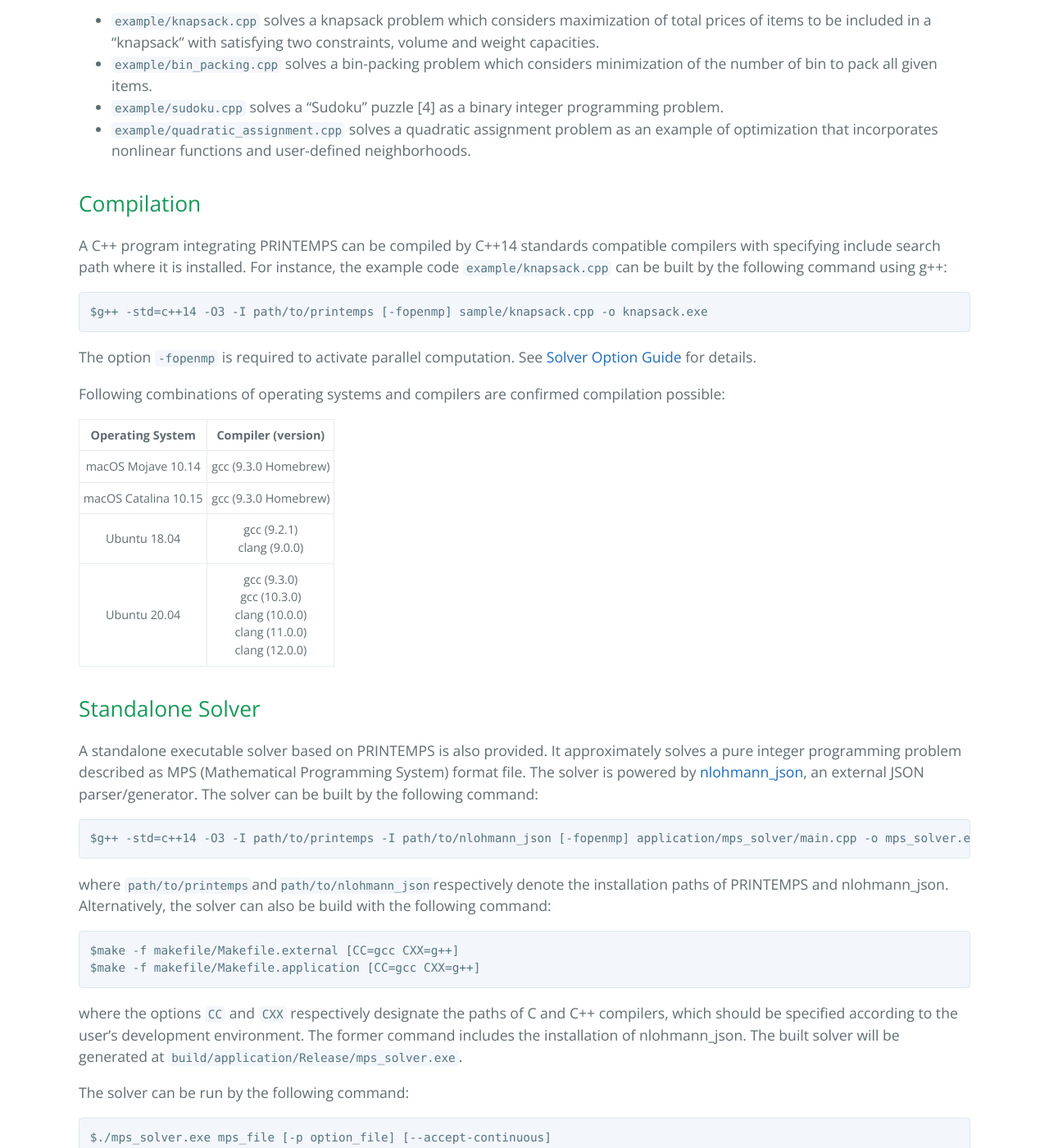
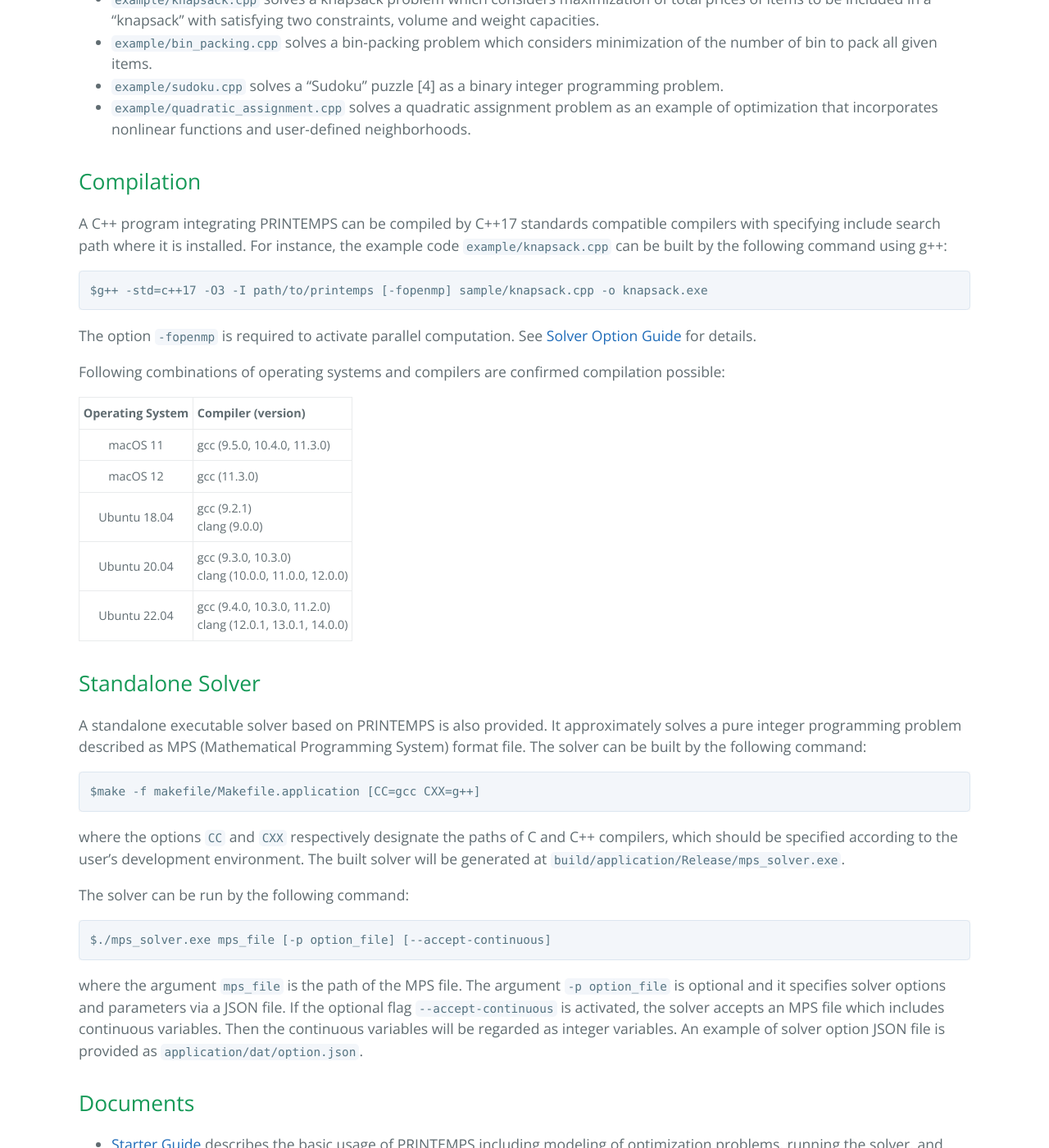
Before and after one commit to snowberryfield/printemps, a Jekyll site: the page built from index.md, in a window 1280 px wide and 1400 px high, scrolled down 2965 px. Shown: the whole window at 82% size. Built offline with Jekyll 4.4.1, drawn with Linux system fonts in a browser that asks for light colours; the repository's description, which GitHub fills in, is left out; some of the changed text lies outside the part shown.

Commit message:
Update index.md for v2.0.0.

````diff
--- a/index.md
+++ b/index.md
@@ -19,9 +19,8 @@
 ## News
 |     Date      | Update                                                                                            |
 |:-------------:|:--------------------------------------------------------------------------------------------------|
-| Apr. 21, 2022 | New benchmark results were added.                                                                 |
-| Apr. 21, 2022 | [Solver Option Guide](./contents/solver_option_guide.md) was updated.                             |
-| Apr. 21, 2022 | [PRINTEMPS v1.7.0](https://github.com/snowberryfield/printemps/releases/tag/v1.7.0) was released. |
+| Apr. 30, 2022 | [Solver Option Guide](./contents/solver_option_guide.md) was updated.                             |
+| Apr. 30, 2022 | [PRINTEMPS v2.0.0](https://github.com/snowberryfield/printemps/releases/tag/v2.0.0) was released. |
 
 ## Algorithm
 PRINTEMPS can compute approximate solutions for __linear and nonlinear integer optimization problems__. It employs __Tabu Search__ [1], a metaheuristics technique, to solve problems. In solving, it replaces constraints with penalty functions which return violations to the corresponding constraints, and the penalty functions multiplied by positive penalty coefficients are added to the objective function. The penalty coefficients are updated iteratively and automatically in a method similar (not exact same) to the one proposed in paper [2].
@@ -86,35 +85,30 @@
 - [`example/quadratic_assignment.cpp`](https://github.com/snowberryfield/printemps/tree/master/example/quadratic_assignment.cpp) solves a quadratic assignment problem as an example of optimization that incorporates nonlinear functions and user-defined neighborhoods.
 
 ## Compilation
-A C++ program integrating PRINTEMPS can be compiled by C++14 standards compatible compilers with specifying include search path where it is installed. For instance, the example code [`example/knapsack.cpp`](https://github.com/snowberryfield/printemps/tree/master/example/knapsack.cpp) can be built by the following command using g++:
+A C++ program integrating PRINTEMPS can be compiled by C++17 standards compatible compilers with specifying include search path where it is installed. For instance, the example code [`example/knapsack.cpp`](https://github.com/snowberryfield/printemps/tree/master/example/knapsack.cpp) can be built by the following command using g++:
 ```
-$g++ -std=c++14 -O3 -I path/to/printemps [-fopenmp] sample/knapsack.cpp -o knapsack.exe
+$g++ -std=c++17 -O3 -I path/to/printemps [-fopenmp] sample/knapsack.cpp -o knapsack.exe
 ```
 
 The option `-fopenmp` is required to activate parallel computation. See [Solver Option Guide](./contents/solver_option_guide.md) for details.
 
 Following combinations of operating systems and compilers are confirmed compilation possible:
 
-|   Operating System   |                                       Compiler (version)                                        |
-|:--------------------:|:-----------------------------------------------------------------------------------------------:|
-|  macOS Mojave 10.14  |                                      gcc (9.3.0 Homebrew)                                       |
-| macOS Catalina 10.15 |                                      gcc (9.3.0 Homebrew)                                       |
-|     Ubuntu 18.04     |                                gcc (9.2.1) <br /> clang (9.0.0)                                 |
-|     Ubuntu 20.04     | gcc (9.3.0) <br /> gcc (10.3.0) <br /> clang (10.0.0)<br /> clang (11.0.0)<br /> clang (12.0.0) |
+| Operating System | Compiler (version)                                                |
+|:----------------:|:------------------------------------------------------------------|
+|     macOS 11     | gcc (9.5.0, 10.4.0, 11.3.0)                                       |
+|     macOS 12     | gcc (11.3.0)                                                      |
+|   Ubuntu 18.04   | gcc (9.2.1) <br /> clang (9.0.0)                                  |
+|   Ubuntu 20.04   | gcc (9.3.0, 10.3.0) <br /> clang (10.0.0, 11.0.0, 12.0.0)         |
+|   Ubuntu 22.04   | gcc (9.4.0, 10.3.0, 11.2.0) <br /> clang (12.0.1, 13.0.1, 14.0.0) |
 
 
 ## Standalone Solver
-A standalone executable solver based on PRINTEMPS is also provided. It approximately solves a pure integer programming problem described as MPS (Mathematical Programming System) format file. The solver is powered by [nlohmann_json](https://github.com/nlohmann/json), an external JSON parser/generator.
-The solver can be built by the following command:
+A standalone executable solver based on PRINTEMPS is also provided. It approximately solves a pure integer programming problem described as MPS (Mathematical Programming System) format file. The solver can be built by the following command:
 ```
-$g++ -std=c++14 -O3 -I path/to/printemps -I path/to/nlohmann_json [-fopenmp] application/mps_solver/main.cpp -o mps_solver.exe
-```
-where `path/to/printemps`and`path/to/nlohmann_json`respectively denote the installation paths of PRINTEMPS and nlohmann_json. Alternatively, the solver can also be build with the following command:
-```
-$make -f makefile/Makefile.external [CC=gcc CXX=g++]
 $make -f makefile/Makefile.application [CC=gcc CXX=g++]
 ```
-where the options `CC` and `CXX` respectively designate the paths of C and C++ compilers, which should be specified according to the user's development environment. The former command includes the installation of nlohmann_json. The built solver will be generated at `build/application/Release/mps_solver.exe`.
+where the options `CC` and `CXX` respectively designate the paths of C and C++ compilers, which should be specified according to the user's development environment. The built solver will be generated at `build/application/Release/mps_solver.exe`.
 
 The solver can be run by the following command:
 ```
````
